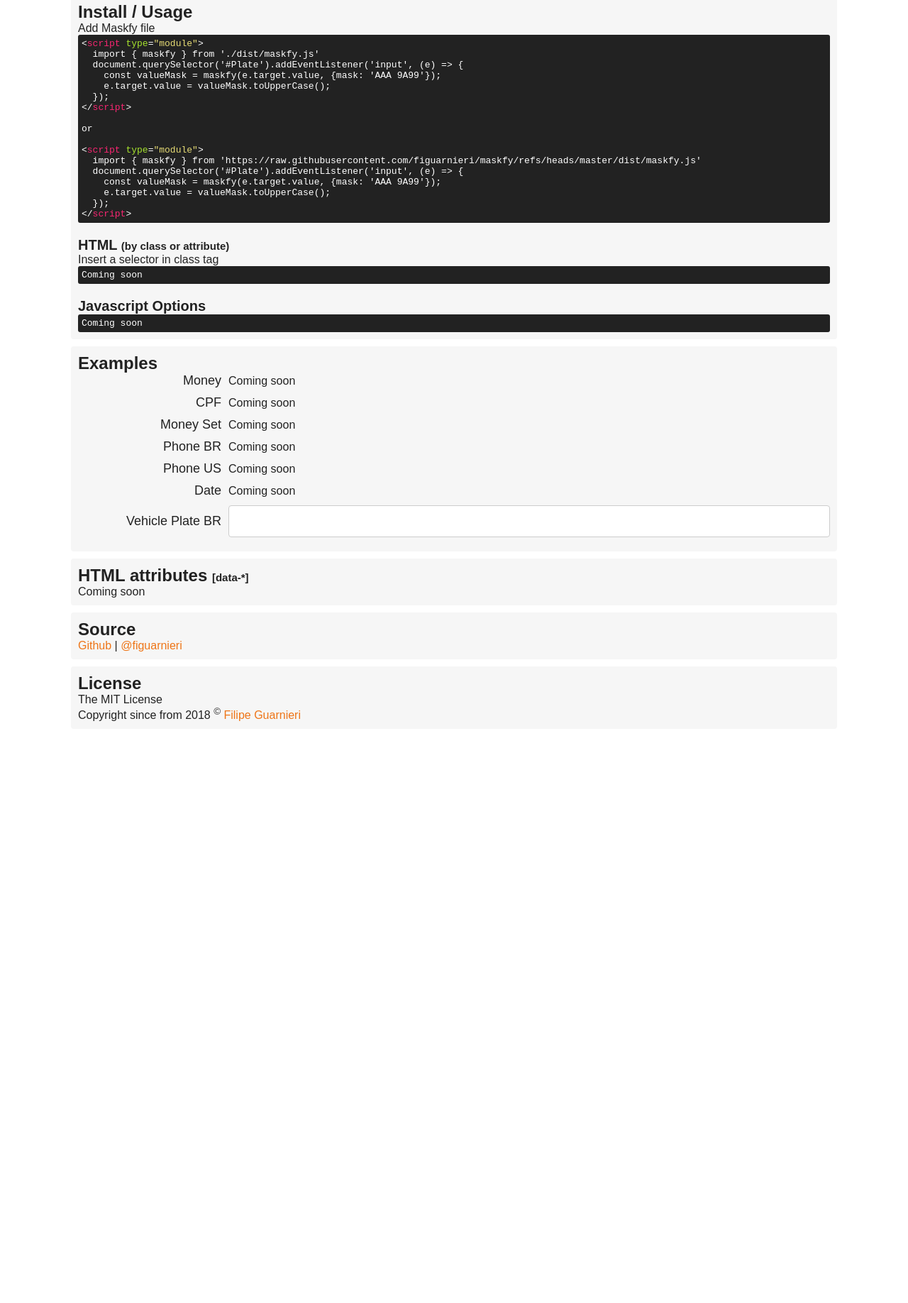
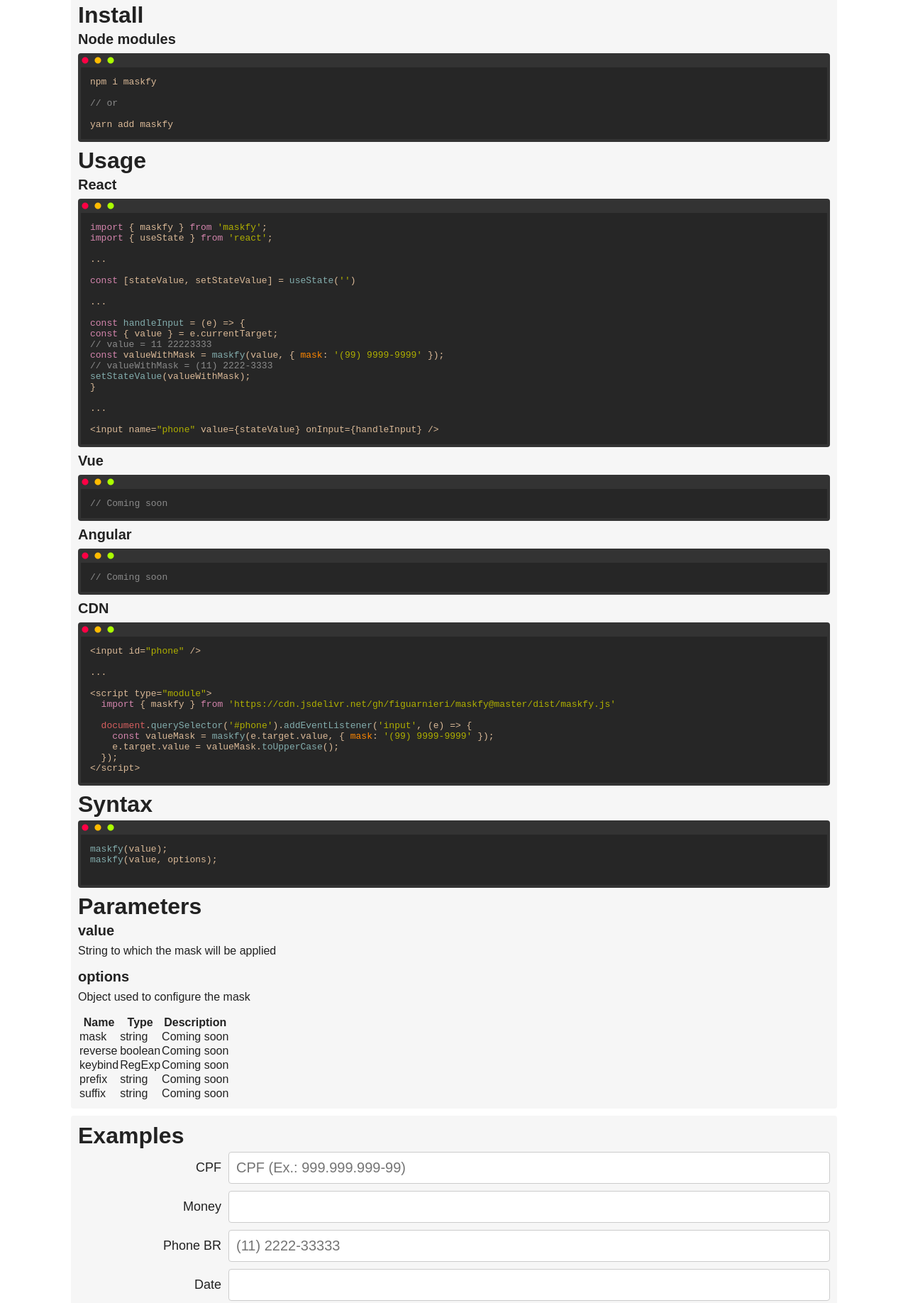
Before and after one commit to figuarnieri/maskfy, a website: page index.html in a window 1280 px wide. Shown: the part 703-2539 px from the top of the page at 71% size. Before the commit the page ends 1780 px from the top, so only its background shows below. Drawn offline with nearby package versions, Linux system fonts and the light colour scheme; some packages are replaced by stand-ins of ours; a script that the page names is missing.

Commit message:
feat(app): Update docs

```diff
--- a/assets/style.css
+++ b/assets/style.css
@@ -33,6 +33,25 @@ body {
   100% {
     transform: translate(244px, 120px);
     opacity: 1;
+  }
+}
+pre {
+  background-color: #333;
+  border-radius: 4px;
+  color: #ddd;
+  padding: 4px 4px 4px;
+  margin-bottom: 8px;
+  &:before {
+    content: '';
+    width: 48px;
+    height: 12px;
+    display: flex;
+    background-repeat: no-repeat;
+    background-size: 12px;
+    background-image: radial-gradient(at center, #f04 4px, transparent 5px),
+      radial-gradient(at center, #fb0 4px, transparent 5px), radial-gradient(at center, #af0 4px, transparent 5px);
+    background-position: 0 0, 18px 0, 36px;
+    margin-bottom: 4px;
   }
 }
 .fullwrap {
@@ -199,9 +218,16 @@ body {
   padding: 10px;
   border-radius: 4px;
 }
+.page--title {
+  margin-bottom: 4px;
+  font-size: 32px;
+}
 .page--subtitle {
-  margin-top: 20px;
+  margin-bottom: 8px;
   font-size: 20px;
+}
+.page--paragraph {
+  margin-bottom: 16px;
 }
 .page--subtitle-small {
   font-size: 15px;
@@ -221,14 +247,6 @@ body {
 .page--field {
   width: 80%;
   margin-bottom: 10px;
-}
-.page code {
-  background-color: #222;
-  display: block;
-  padding: 5px;
-  color: #fff;
-  border-radius: 3px;
-  white-space: pre;
 }
 .page--tag {
   color: #f92672;
--- a/index.html
+++ b/index.html
@@ -6,6 +6,12 @@
     <meta name="viewport" content="width=device-width, initial-scale=1" />
     <link rel="icon" type="image/x-icon" href="./assets/favicon.ico" />
     <link rel="stylesheet" href="./assets/style.css" />
+    <link
+      rel="stylesheet"
+      href="https://cdnjs.cloudflare.com/ajax/libs/highlight.js/11.9.0/styles/base16/gruvbox-dark-pale.min.css"
+    />
+    <script src="https://cdnjs.cloudflare.com/ajax/libs/highlight.js/11.9.0/highlight.min.js"></script>
+    <script src="https://cdnjs.cloudflare.com/ajax/libs/highlight.js/11.9.0/languages/javascript.min.js"></script>
   </head>
   <body>
     <div class="full">
@@ -32,13 +38,6 @@
             aria-label="Button to repository on npm js"
             >npm</a
           >
-          <a
-            href="https://www.npmjs.com/package/react-maskfy"
-            class="btn github"
-            target="_blank"
-            aria-label="Button to repository on React Maskfy"
-            >React</a
-          >
         </div>
       </div>
       <svg class="logo-svg" version="1.1" xmlns="http://www.w3.org/2000/svg" x="0px" y="0px" viewBox="0 0 281.1 176.7">
@@ -58,10 +57,11 @@
         </g>
       </svg>
       <div class="full--subtitle">
-        Simple, No Dependences, Mobile Compatibility, IE Compatibility
+        Simple, No Dependences and Compatibility with Vanilla, React, Vue, Angular, Mobile and etc...<br />
         <span class="full--subtitle-strong">Only 1kb (gzip)</span> = ♥
       </div>
     </div>
+
     <div class="page">
       <h1 class="page--bigtitle">Maskfy 3 - Mask Simple</h1>
       <p>
@@ -69,113 +69,125 @@
         With only 1kb (gzip) code. It's also well accepted on mobile devices
       </p>
       <div class="page--contain">
-        <h2 class="page--title">Install / Usage</h2>
-        <p>Add Maskfy file</p>
-        <!-- <script type="module">
-        import { maskfy } from './dist/maskfy.js'
-        document.querySelector('#Plate').addEventListener('input', (e) => {
-          const valueMask = maskfy(e.target.value, {mask: 'AAA 9A99'});
-          e.target.value = valueMask.toUpperCase();
-        });
-      </script> -->
-        <code style="white-space: normal">
-          <span data-clipboard>
-            &lt;<span class="page--tag">script</span> <span class="page--attr">type</span>=<span class="page--value"
-              >"module"</span
-            >&gt;<br />&nbsp;&nbsp;import { maskfy } from './dist/maskfy.js'<br />
-            &nbsp;&nbsp;document.querySelector('#Plate').addEventListener('input', (e) => {<br />
-            &nbsp;&nbsp;&nbsp;&nbsp;const valueMask = maskfy(e.target.value, {mask: 'AAA 9A99'});<br />
-            &nbsp;&nbsp;&nbsp;&nbsp;e.target.value = valueMask.toUpperCase();<br />
-            &nbsp;&nbsp;});<br />
-            &lt;/<span class="page--tag">script</span>&gt;</span
-          >
-          <br /><br />
-          or
-          <br /><br />
-          <span data-clipboard
-            >&lt;<span class="page--tag">script</span> <span class="page--attr">type</span>=<span class="page--value"
-              >"module"</span
-            >&gt;<br />
-            &nbsp;&nbsp;import { maskfy } from
-            'https://raw.githubusercontent.com/figuarnieri/maskfy/refs/heads/master/dist/maskfy.js'<br />
-            &nbsp;&nbsp;document.querySelector('#Plate').addEventListener('input', (e) => {<br />
-            &nbsp;&nbsp;&nbsp;&nbsp;const valueMask = maskfy(e.target.value, {mask: 'AAA 9A99'});<br />
-            &nbsp;&nbsp;&nbsp;&nbsp;e.target.value = valueMask.toUpperCase();<br />
-            &nbsp;&nbsp;});<br />&lt;/<span class="page--tag">script</span>&gt;</span
-          ></code
-        >
-        <h3 class="page--subtitle">HTML <small class="page--subtitle-small">(by class or attribute)</small></h3>
-        <p>Insert a selector in class tag</p>
-        <code>Coming soon</code>
-        <h3 class="page--subtitle">Javascript Options</h3>
-        <code data-clipboard>Coming soon</code>
+        <h2 class="page--title">Install</h2>
+        <h3 class="page--subtitle">Node modules</h3>
+        <pre class="codesnippet-js"><code class="language-javascript">npm i maskfy
+
+// or
+
+yarn add maskfy</code></pre>
+        <h2 class="page--title">Usage</h2>
+
+        <h3 class="page--subtitle">React</h3>
+        <pre class="codesnippet-js"><code class="language-javascript">import { maskfy } from 'maskfy';
+import { useState } from 'react';
+
+...
+
+const [stateValue, setStateValue] = useState('')
+
+...
+
+const handleInput = (e) => {
+const { value } = e.currentTarget;
+// value = 11 22223333
+const valueWithMask = maskfy(value, { mask: '(99) 9999-9999' });
+// valueWithMask = (11) 2222-3333
+setStateValue(valueWithMask);
+}
+
+...
+
+&lt;input name="phone" value={stateValue} onInput={handleInput} /></code></pre>
+
+        <h3 class="page--subtitle">Vue</h3>
+        <pre class="codesnippet-js"><code class="language-javascript">// Coming soon</code></pre>
+
+        <h3 class="page--subtitle">Angular</h3>
+        <pre class="codesnippet-js"><code class="language-javascript">// Coming soon</code></pre>
+
+        <h3 class="page--subtitle">CDN</h3>
+        <pre class="codesnippet-js"><code class="language-javascript">&lt;input id="phone" />
+
+...
+
+&lt;script type="module">
+  import { maskfy } from 'https://cdn.jsdelivr.net/gh/figuarnieri/maskfy@master/dist/maskfy.js'
+
+  document.querySelector('#phone').addEventListener('input', (e) => {
+    const valueMask = maskfy(e.target.value, { mask: '(99) 9999-9999' });
+    e.target.value = valueMask.toUpperCase();
+  });
+&lt;/script></code></pre>
+
+        <h2 class="page--title">Syntax</h2>
+        <pre class="codesnippet-js"><code class="language-javascript">maskfy(value);
+maskfy(value, options);
+        </code></pre>
+        <h2 class="page--title">Parameters</h2>
+        <h3 class="page--subtitle">value</h3>
+        <p class="page--paragraph">String to which the mask will be applied</p>
+        <h3 class="page--subtitle">options</h3>
+        <p class="page--paragraph">Object used to configure the mask</p>
+        <table>
+          <tr>
+            <th>Name</th>
+            <th>Type</th>
+            <th>Description</th>
+          </tr>
+          <tr>
+            <td>mask</td>
+            <td>string</td>
+            <td>Coming soon</td>
+          </tr>
+          <tr>
+            <td>reverse</td>
+            <td>boolean</td>
+            <td>Coming soon</td>
+          </tr>
+          <tr>
+            <td>keybind</td>
+            <td>RegExp</td>
+            <td>Coming soon</td>
+          </tr>
+          <tr>
+            <td>prefix</td>
+            <td>string</td>
+            <td>Coming soon</td>
+          </tr>
+          <tr>
+            <td>suffix</td>
+            <td>string</td>
+            <td>Coming soon</td>
+          </tr>
+        </table>
       </div>
       <div class="page--contain">
         <h2 class="page--title">Examples</h2>
         <div class="page--form">
           <div class="page--label">
-            <label for="Money">Money</label>
-          </div>
-          <div class="page--field">
-            Coming soon
-            <!-- <input
-              id="Money"
-              class="page--input mask-by-class"
-              data-maskfy="999.999.999.999,99"
-              data-maskfy-reverse="true"
-              data-maskfy-minsize="3"
-              type="text"
-              value="000"
-            /> -->
-          </div>
-          <div class="page--label">
             <label for="CPF">CPF</label>
           </div>
           <div class="page--field">
-            Coming soon
-            <!-- <input
-              id="CPF"
-              class="page--input"
-              data-maskfy="999.999.999-99"
-              type="text"
-              placeholder="CPF (Ex.: 999.999.999-99)"
-            /> -->
+            <input id="CPF" class="page--input" type="text" placeholder="CPF (Ex.: 999.999.999-99)" />
           </div>
           <div class="page--label">
-            <label for="MoneySet">Money Set</label>
+            <label for="MoneySet">Money</label>
           </div>
           <div class="page--field">
-            Coming soon
-            <!-- <input
-              id="MoneySet"
-              class="page--input"
-              data-maskfy="999.999.999.999,99"
-              data-maskfy-reverse="true"
-              data-maskfy-minsize="4"
-              type="text"
-              value="2.015,42"
-            /> -->
+            <input id="MoneySet" class="page--input" type="text" value="" />
           </div>
           <div class="page--label">
             <label for="Phone">Phone BR</label>
           </div>
           <div class="page--field">
-            Coming soon
-            <!-- <input id="Phone" class="page--input" data-maskfy="(99) 99999-9999" type="text" /> -->
-          </div>
-          <div class="page--label">
-            <label for="Phone I11l">Phone US</label>
-          </div>
-          <div class="page--field">
-            Coming soon
-            <!-- <input id="Phone I11l" class="page--input" data-maskfy="+ 1 - 541 - 754 - 3010" type="text" value="" /> -->
+            <input id="Phone" class="page--input" type="text" placeholder="(11) 2222-33333" />
           </div>
           <div class="page--label">
             <label for="Date">Date</label>
           </div>
           <div class="page--field">
-            Coming soon
-            <!-- <input id="Date" class="page--input" data-maskfy="99/99/9999" type="text" /> -->
+            <input id="Date" class="page--input" data-maskfy="99/99/9999" type="text" />
           </div>
           <div class="page--label">
             <label for="Plate">Vehicle Plate BR</label>
@@ -186,60 +198,17 @@
         </div>
       </div>
       <div class="page--contain">
-        <h2 class="page--title">HTML attributes <small class="page--subtitle-small">[data-*]</small></h2>
-        <p>Coming soon</p>
-        <!-- <h3 class="page--subtitle">data-maskfy</h3>
-        <code data-clipboard="data"
-          >&lt;<span class="page--tag">input</span>
-          <span class="page--important">data-maskfy="999.999.999,99"</span>&gt;</code
-        >
-        <h3 class="page--subtitle">data-maskfy-reverse</h3>
-        <code data-clipboard="data"
-          >&lt;<span class="page--tag">input</span> <span class="page--attr">data-maskfy</span>=<span
-            class="page--value"
-            >"999.999.999,99"</span
-          >
-          <span class="page--important">data-maskfy-reverse="true"</span>&gt;</code
-        >
-        <h3 class="page--subtitle">data-maskfy-minsize</h3>
-        <code data-clipboard="data"
-          >&lt;<span class="page--tag">input</span> <span class="page--attr">data-maskfy</span>=<span
-            class="page--value"
-            >"999.999.999,99"</span
-          >
-          <span class="page--attr">data-maskfy-reverse</span>=<span class="page--value">"true"</span>
-          <span class="page--important">data-maskfy-minsize="3"</span>&gt;</code
-        >
-        <h3 class="page--subtitle">data-letters</h3>
-        <code data-clipboard="data"
-          >&lt;<span class="page--tag">input</span> <span class="page--attr">data-maskfy</span>=<span
-            class="page--value"
-            >"999-9999"</span
-          >
-          <span class="page--important">data-maskfy-letters="true"</span>&gt;</code
-        >
-        <h3 class="page--subtitle">default value</h3>
-        <code data-clipboard="data"
-          >&lt;<span class="page--tag">input</span> <span class="page--attr">data-maskfy</span>=<span
-            class="page--value"
-            >"999.999.999,99"</span
-          >
-          <span class="page--important">value="123.456.789,01"</span>&gt;</code
-        > -->
-      </div>
-      <div class="page--contain">
         <h2 class="page--title">Source</h2>
         <p>
           <a href="https://github.com/figuarnieri/maskfy" target="_blank">Github</a> |
-          <a href="https://twitter.com/figuarnieri" target="_blank">@figuarnieri</a>
+          <a href="https://www.npmjs.com/package/maskfy" target="_blank">npm</a>
         </p>
       </div>
       <div class="page--contain">
         <h2 class="page--title">License</h2>
         <p>
           The MIT License<br />
-          Copyright since from 2018 <sup>&copy;</sup>
-          <a href="https://figuarnieri.github.io/" target="_blank">Filipe Guarnieri</a>
+          created by <a href="https://figuarnieri.github.io/" target="_blank">Filipe Guarnieri</a>
         </p>
       </div>
     </div>
@@ -260,28 +229,48 @@
     </script>
     <script type="module">
       import { maskfy } from './dist/maskfy.js';
+      document.querySelector('#MoneySet').addEventListener('input', (e) => {
+        const valueMask = maskfy(e.target.value, { mask: '999.999.999,99', reverse: true });
+        e.target.value = valueMask.toUpperCase();
+      });
+      document.querySelector('#CPF').addEventListener('input', (e) => {
+        const valueMask = maskfy(e.target.value, { mask: '999.999.999-99' });
+        e.target.value = valueMask.toUpperCase();
+      });
+      document.querySelector('#Phone').addEventListener('input', (e) => {
+        const valueMask = maskfy(e.target.value, { mask: '(99) 9999-9999' });
+        e.target.value = valueMask.toUpperCase();
+      });
+      document.querySelector('#Date').addEventListener('input', (e) => {
+        const valueMask = maskfy(e.target.value, { mask: '99/99/9999' });
+        e.target.value = valueMask.toUpperCase();
+      });
       document.querySelector('#Plate').addEventListener('input', (e) => {
         const valueMask = maskfy(e.target.value, { mask: 'AAA 9A99' });
         e.target.value = valueMask.toUpperCase();
       });
     </script>
     <script>
-      /* new Maskfy({tag:'[data-maskfy]'});
-  new Maskfy({
-    tag:'#Plate',
-    after:(input, type)=>input.addEventListener('input',e=>{
-      const _value=input.value.split('');
-      if(_value.length<=3){
-        if(!/[A-Z]/gi.test(_value[_value.length-1]))_value.pop()
-      }else{
-        if(!/\d/.test(_value[_value.length-1]))_value.pop()
-      }
-      input.value =_value.join('');
-    })
-  }); */
+      hljs.highlightAll();
     </script>
   </body>
 </html>
+
+<!--
+- Add description to options object
+- Add copy code button
+- Add input plugin with data-* attributes
+- Add Vue example
+- Add Angular example
+- Deprecated https://www.npmjs.com/package/react-maskfy project
+
+data-maskfy="999.999.999.999,99"
+data-maskfy-reverse="true"
+data-maskfy-minsize="4"
+data-maskfy-letters="true"
+
+-->
+
 <!--
 <!DOCTYPE html>
 <html lang="en">
@@ -301,10 +290,6 @@
       <div>
         <input type="text" id="special" value="" placeholder="Prefix" />
         <p>m² 123.45</p>
-      </div>
-      <div>
-        <input type="text" id="plate" value="" placeholder="Plate" />
-        <p>ABC 1234</p>
       </div>
       <div>
         <input type="text" id="phone" value="" placeholder="Phone" />
```
Also changed, not shown: 2 other files.
